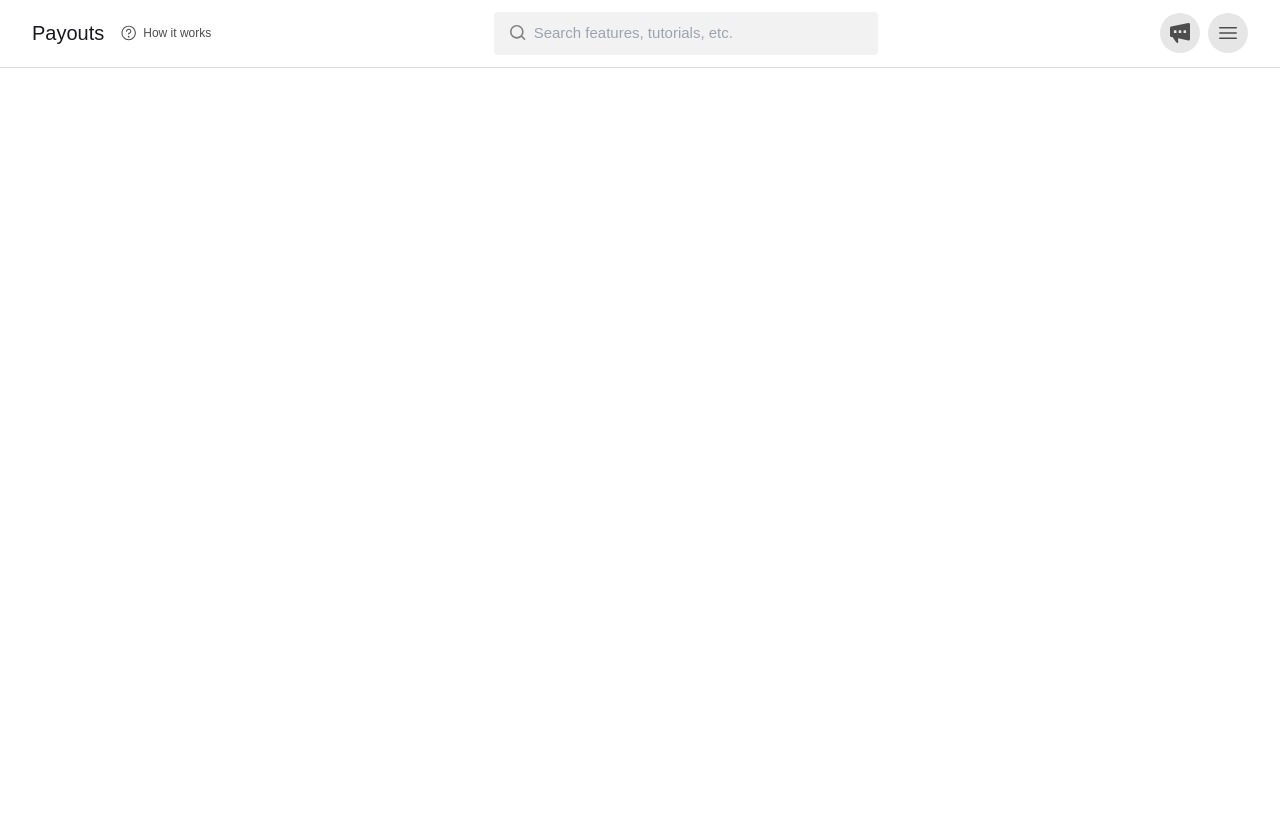
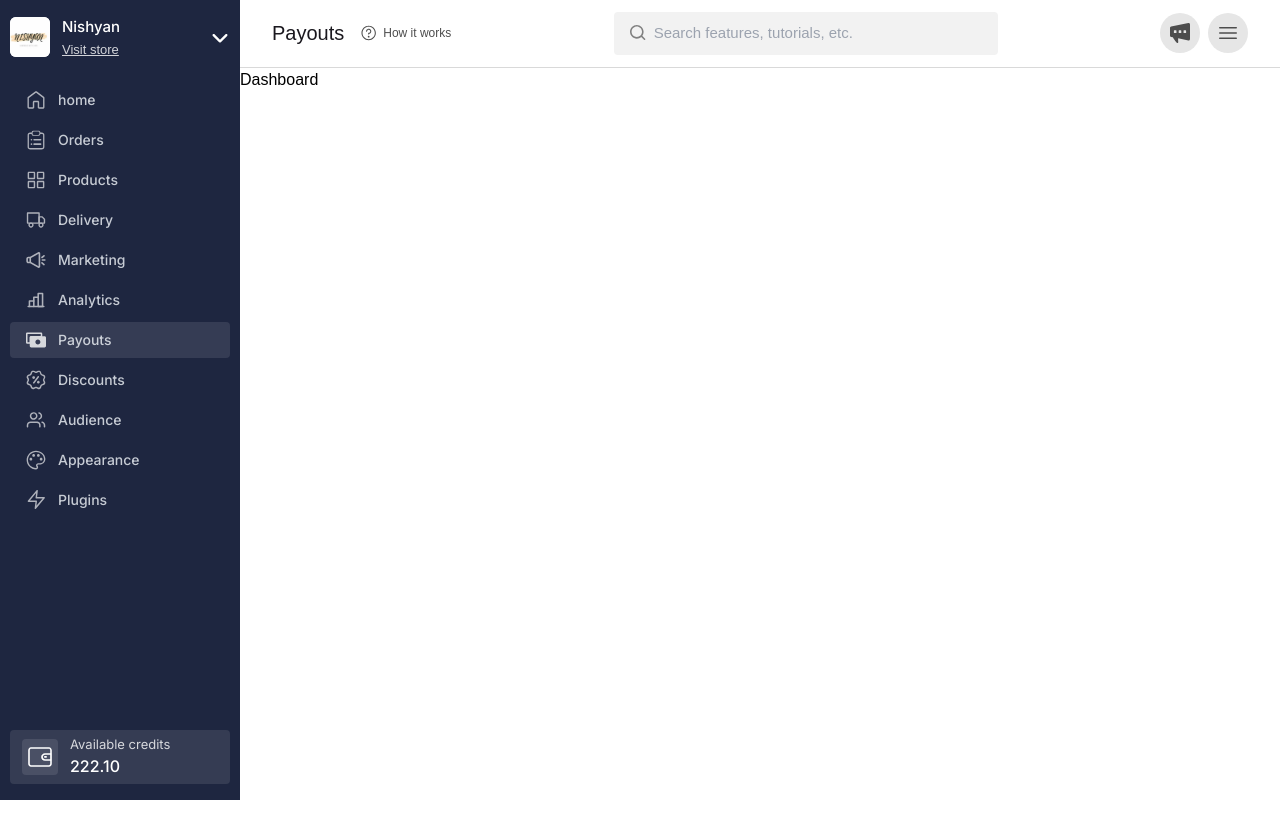
Before and after one commit to anoopraju31/100xdevs_cohort, a React (Vite) app in the folder week 8/week-8.1/dukaan-dashboard/: page / in a window 1280 px wide. Shown: the top 838 px of the page. After the commit the page ends 800 px from the top, so only its background shows below. Built offline with nearby package versions, Linux system fonts and the light colour scheme.

Commit message:
Week 8.1 - Dukaan Dashbaord: Dashboard Component - initial

```diff
--- a/week 8/week-8.1/dukaan-dashboard/src/App.jsx
+++ b/week 8/week-8.1/dukaan-dashboard/src/App.jsx
@@ -1,9 +1,17 @@
+import Navbar from './components/Navbar'
 import Header from './components/Header'
+import Dashboard from './components/Dashboard'
 
 const App = () => {
 	return (
-		<div className='h-[200vh]'>
-			<Header />
+		<div className='flex'>
+			<div className='hidden lg:block'>
+				<Navbar />
+			</div>
+			<div className='flex-1 relative'>
+				<Header />
+				<Dashboard />
+			</div>
 		</div>
 	)
 }
--- /dev/null
+++ b/week 8/week-8.1/dukaan-dashboard/src/components/Dashboard.jsx
@@ -0,0 +1,5 @@
+const Dashboard = () => {
+	return <div>Dashboard</div>
+}
+
+export default Dashboard
```
